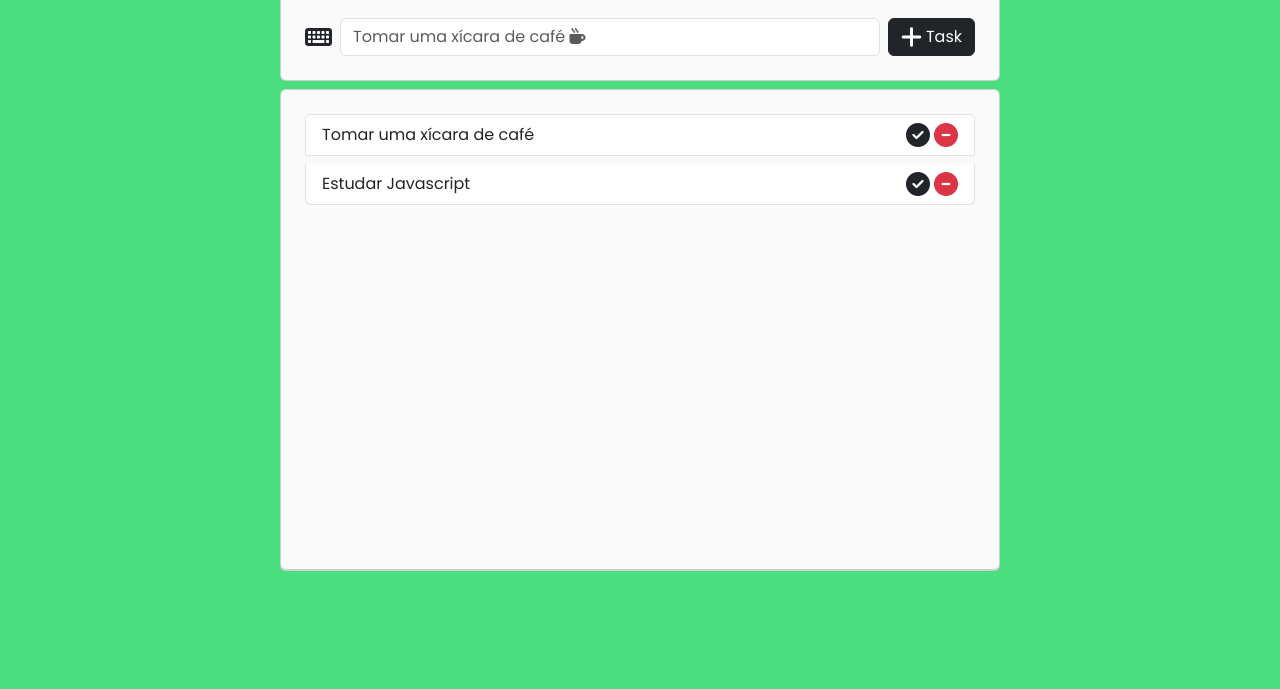
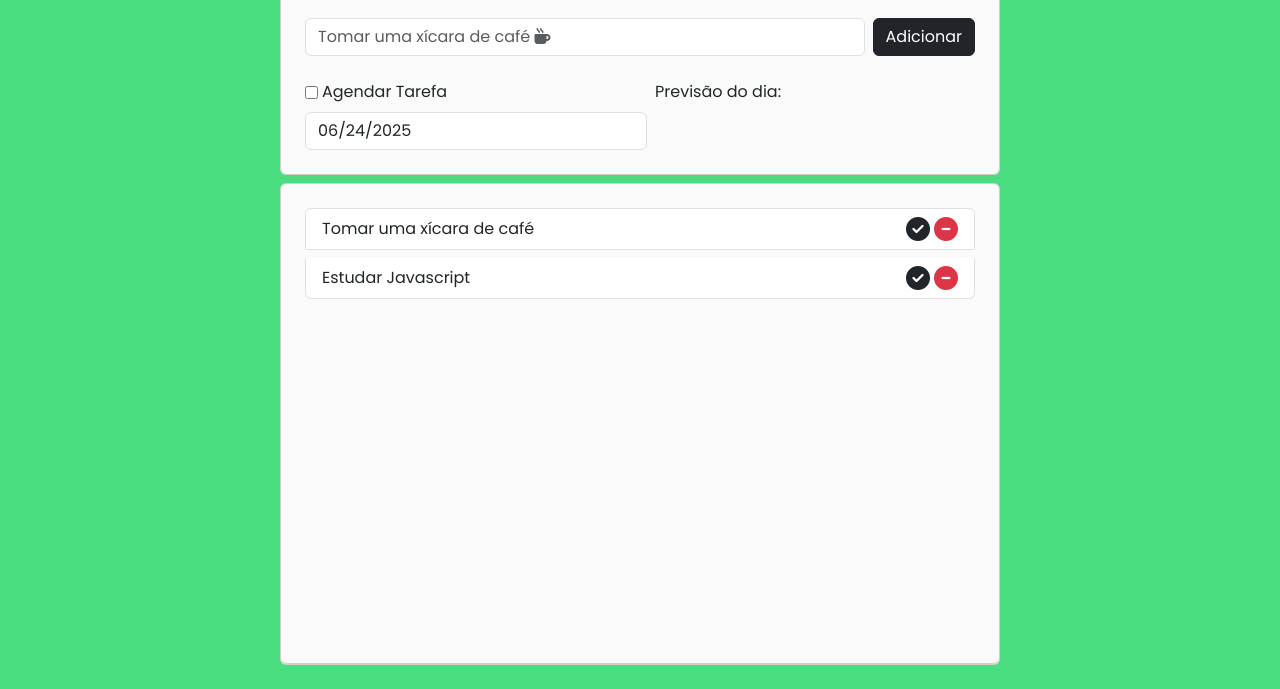
Before and after one commit to dezoliveira/todo-leaf, a website built with Vite: page index.html in a window 1280 px wide. Shown: the part 193-882 px from the top of the page. Before the commit the page ends 800 px from the top, so only its background shows below. Built offline with nearby package versions, Linux system fonts and the light colour scheme; no server answers; what intro.js would draw is missing.

Commit message:
add: weather description structure + datepicker

```diff
--- a/index.html
+++ b/index.html
@@ -65,14 +65,35 @@
               </div>
 
               <!-- Form -->
-              <form id="formNotes">
+              <form id="formNotes" class="d-flex flex-column gap-4">
                 <div class="d-flex align-items-center gap-2">
-                  <i class="fa-solid fa-keyboard d-sm-block d-none"></i>
                   <input id="taskInput" type="text" class="form-control fontAwesome" placeholder="Tomar uma xícara de café &#xf7b6;" required>
                   <button id="btnAddTask" type="submit" class="btn btn-dark d-flex align-items-center gap-1">
-                    <i class="fas fa-plus"></i>
-                    <label class="d-sm-block d-none">Task</label>
+                    <label class="d-sm-block d-none">Adicionar</label>
                   </button>
+                </div>
+
+                <div class="d-flex gap-2">
+                  <div class="d-flex flex-column gap-2">
+                    <div>
+                      <label class="d-flex align-items-center gap-1">
+                        <input type="checkbox" />
+                        Agendar Tarefa
+                      </label>
+                    </div>
+                    <div class="d-flex gap-2 ">
+                      <div class="d-flex flex-start">
+                        <input id="datepicker" class="form-control" placeholder="Escolha uma data" />
+                      </div>
+                    </div>
+                  </div>
+
+                  <div class="d-flex flex-column justify-content-between">
+                    <label class="d-flex align-items-center gap-1">
+                      Previsão do dia:
+                    </label>
+                    <div id="weatherDescription"></div>
+                  </div>
                 </div>
               </form>
             </div>
--- a/main.js
+++ b/main.js
@@ -1,5 +1,16 @@
 // Imports
 import { initializeApp, handleUnload, getUserLocation } from "./scripts/utils/events";
+
+import flatpickr from "flatpickr";
+import 'flatpickr/dist/flatpickr.min.css'
+
+document.addEventListener('DOMContentLoaded', () => {
+  flatpickr("#datepicker", {
+    dateFormat: "m/d/Y",
+    minDate: "today",
+    defaultDate: "today"
+  })
+})
 
 initializeApp()
 handleUnload()
--- a/package.json
+++ b/package.json
@@ -12,6 +12,8 @@
     "vite": "^5.4.8"
   },
   "dependencies": {
-    "intro.js": "^7.2.0"
+    "flatpickr": "^4.6.13",
+    "intro.js": "^7.2.0",
+    "js-datepicker": "^5.18.4"
   }
 }
--- a/scripts/utils/events.js
+++ b/scripts/utils/events.js
@@ -49,12 +49,14 @@ export const handleUnload = () => {
 export const getUserLocation = async () => {
   if (navigator.geolocation) {
     navigator.geolocation.getCurrentPosition(async(position) => {
+      const element = document.getElementById("weatherDescription")
+
       const lat = position.coords.latitude
       const lon = position.coords.longitude
 
       const weather = await loadWeather(lat, lon)
 
-      console.log(`Previsão de hoje: ${weather.description}, mín: ${weather.min}°C, máx: ${weather.max}°C`)
+      element.innerHTML = `${weather.description}, mín: ${weather.min}°C, máx: ${weather.max}°C`
     },
     (error) => {
       console.error("Erro ao obter localização", error.message)
```
Also changed, not shown: 1 other file.
